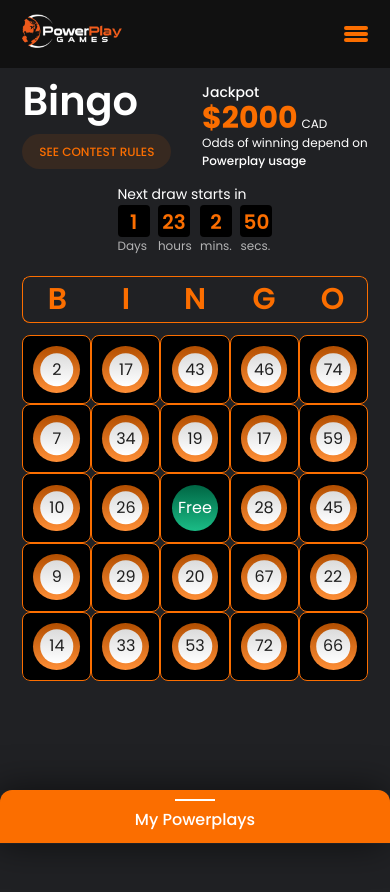
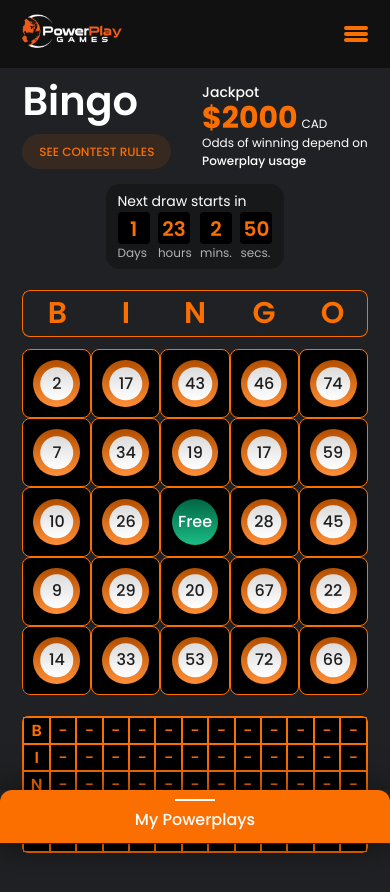
Before and after one commit to goldbright00000/React-powerplaysystems, a React app: page /bingo-pre-game in a window 390 px wide. Shown: the top 892 px of the page. Before the commit the page ends 844 px from the top, so only its background shows below. Built offline with nearby package versions, Linux system fonts and the light colour scheme.

Commit message:
resolve-the-bingo-page-styling-bugs

```diff
--- a/src/components/BingoGame2/BingoGame2.js
+++ b/src/components/BingoGame2/BingoGame2.js
@@ -3,7 +3,7 @@
 
 const BingoGame2 = props => {
     return (
-        <div className='__container __bingo-game-2 __primary-color __h2'>
+        <div className='__bingo-game-2 __primary-color __h2 __mediam-on-small'>
             <div className='__bold'>B</div>
             <div>-</div>
             <div>-</div>
--- a/src/components/BingoGameBall/BingoGameBall.js
+++ b/src/components/BingoGameBall/BingoGameBall.js
@@ -1,7 +1,6 @@
 import React, { useState } from 'react';
 import './BingoGameBall.scss';
 import ShuffleIcon from '../../assets/ShuffleIcon.png';
-import ReplaceAllIcon from '../../assets/ReplaceAllIcon.png';
 import PowerMatchIcon from '../../assets/PowerMatchIcon.png';
 import IncreaseIcon from '../../assets/IncreaseIcon.png';
 import DecreaseIcon from '../../assets/DecreaseIcon.png';
@@ -9,16 +8,14 @@
 const BingoGameBall = props => {
     const [isActive, setActive] = useState(props.active || false)
     return (
-        <div className={`__BingoGameBall __relative __flex __flex-center ${isActive ? 'active' : ''}`} onClick={() => setActive(old => !old)}>
+        <div className={`__BingoGameBall __relative __flex __flex-center __h5 __mediam-on-mediam ${isActive ? 'active' : ''}`} onClick={() => setActive(old => !old)}>
             <div className='__ball-number __flex __flex-center __absolute'>{props.children}</div>
-            <div className='__absolute __ball-actions-wrapper __primary-color'>
-                <div className='__triangle __absolute'></div>
-                <div className='__flex __ball-actions'>
-                    <img alt='' src={ShuffleIcon} />
-                    <img src={ReplaceAllIcon} alt='' />
-                    <img src={PowerMatchIcon} alt='' />
-                    <img src={IncreaseIcon} alt='' />
-                </div>
+            <div className='__triangle __absolute __primary-color'></div>
+            <div className='__flex __ball-actions __absolute __primary-color'>
+                <img alt='' src={ShuffleIcon} />
+                <img src={PowerMatchIcon} alt='' />
+                <img src={IncreaseIcon} alt='' />
+                <img src={DecreaseIcon} alt='' />
             </div>
         </div>
     )
--- a/src/components/BingoGameBall/BingoGameBall.scss
+++ b/src/components/BingoGameBall/BingoGameBall.scss
@@ -1,7 +1,6 @@
 @import '../../scss/colors.scss';
 
 .__BingoGameBall{
-    font-size: 20px;
     border-radius: 8px;
     &::before{
         content: '';
@@ -43,22 +42,14 @@
         }
 
     }
-    .__ball-actions-wrapper{
-        top: 100%;
-        opacity: 0;
-        visibility: hidden;
-        transition: linear 0.15s all;
-        left: 1em;
-        .__triangle{
-            left: 1em;
-        }
-    }
     .__ball-actions{
         background: #3b3c3e;
         border: 2px solid;
         border-radius: 0.4em;
+        top: 100%;
         img{
             margin: 0.5em;
+            width: 2.4em;
         }
     }
     .__triangle{
@@ -66,54 +57,42 @@
         border-right: 9px solid transparent;
         border-left: 9px solid transparent;
         width: 10px;
-        top: -12px;
+        top: calc(100% - 10px);
     }
-}
+    .__triangle, .__ball-actions{
+        opacity: 0;
+        visibility: hidden;
+        transition: linear 0.15s all;
 
-.__game-wrapper{
-    .__BingoGameBall:nth-child(5n + 2),
-    .__BingoGameBall:nth-child(5n + 3){
-        .__ball-actions-wrapper{
-            left: -50%;
-            .__triangle{
-                left: 33.33%;
-            }
-        }
     }
-    .__BingoGameBall:nth-child(5n + 4),
-    .__BingoGameBall:nth-child(5n + 5){
-        .__ball-actions-wrapper{
-            left: initial;
-            right: 0;
-            .__triangle{
-                left: initial;
-                right: 15%;
-            }
-        }
-    }
-}
-
-@media (min-width: 1200px){
-    .__BingoGameBall{
-        &:hover .__ball-actions-wrapper{
+    &:hover {
+        .__triangle, .__ball-actions{
             opacity: 1;
-            display: initial;
             visibility: visible;
             z-index: 2;
         }
     }
 }
 
-@media (max-width: 600px){
-    .__BingoGameBall{
-        font-size: 16px;
-        display: none;
+.__BingoGameBall{
+    &:nth-child(5n + 1) .__ball-actions{
+        left: 20%;
+    }
+    &:nth-child(5n + 2) .__ball-actions,
+    &:nth-child(5n + 3) .__ball-actions{
+        left: -40%;
+    }
+    &:nth-child(5n + 4) .__ball-actions{
+        right: -40%;
+    }
+    &:nth-child(5n + 5) .__ball-actions{
+        right: 20%;
     }
 }
 
 @media (max-width: 350px){
     .__BingoGameBall{
-        font-size: 15px;
+        font-size: 13px !important;
         .__ball-number{
             width: 47%;
             height: 47%;
--- a/src/pages/BingoPreGame/BingoGameMain.scss
+++ b/src/pages/BingoPreGame/BingoGameMain.scss
@@ -101,7 +101,15 @@
                 .__h2{
                     line-height: 1em;
                 }
+                .__timer-wrapper{
+                    background: #17181a;
+                    padding: 0.5em 0.8em;
+                    border-radius: 1em;
+                }
             }
+        }
+        .__bing-2-game-wrapper{
+            margin-bottom: 6em;
         }
     }
 }
--- a/src/pages/BingoPreGame/BingoPreGame.js
+++ b/src/pages/BingoPreGame/BingoPreGame.js
@@ -56,8 +56,10 @@
                 </div>
                 <PowerPlays />
             </div>
+            <div className='__container __bing-2-game-wrapper'>
+                <BingoGame2 />
+            </div>
             <div className='__hide-on-large'>
-                <BingoGame2 />
                 <Footer isBlack={true} />
             </div>
         </div>
```
Also changed, not shown: src/components/BingoGame2/BingoGame2.scss (line endings or trailing spaces), 1 other file (tests, documents, lock files or other folders).
